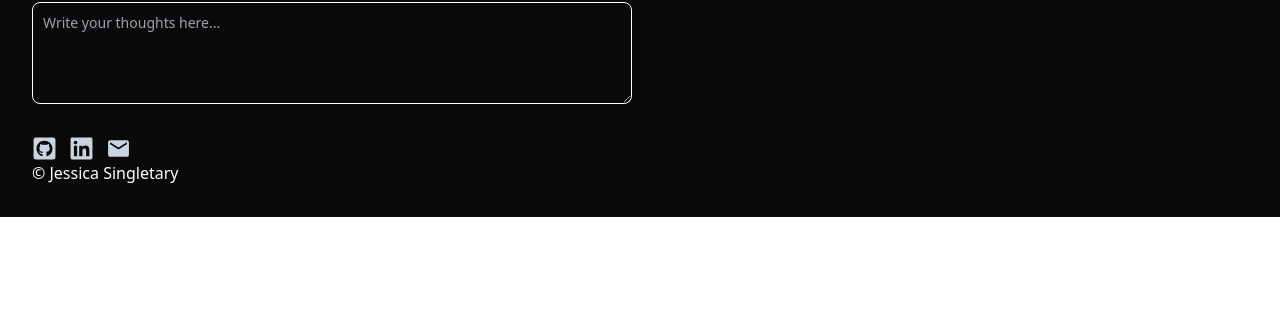
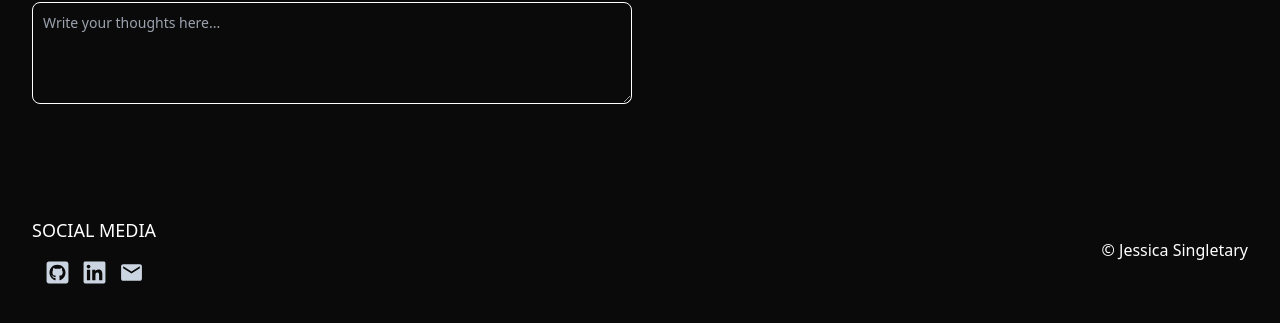
Before and after one commit to Jess247/portfolio, a React (Vite) app: page / in a window 1280 px wide. Shown: the part 1222-1545 px from the top of the page. Before the commit the page ends 1439 px from the top, so only its background shows below. Built offline with nearby package versions, Linux system fonts and the light colour scheme.

Commit message:
Add styles to footer component

```diff
--- a/src/components/Contact.jsx
+++ b/src/components/Contact.jsx
@@ -1,6 +1,6 @@
 function Contact() {
     return(
-        <section>
+        <section className="mb-24">
             <h4 className="text-xl font-semibold uppercase leading-relaxed tracking-wider">Contact</h4>
             <p className="font-thin mt-4">
                 Any questions? Get in touch via social media or through the form below.
--- a/src/components/Footer.jsx
+++ b/src/components/Footer.jsx
@@ -2,8 +2,11 @@
 
 function Footer() {
     return(
-        <footer>
-            <SocialNav/>
+        <footer className="flex items-center justify-between py-4">
+            <div className="flex flex-col items-center">
+                <h4 className="text-lg uppercase">Social media</h4>
+                <SocialNav/>
+            </div>
             <span>&copy; Jessica Singletary</span>
         </footer>
     )
```
